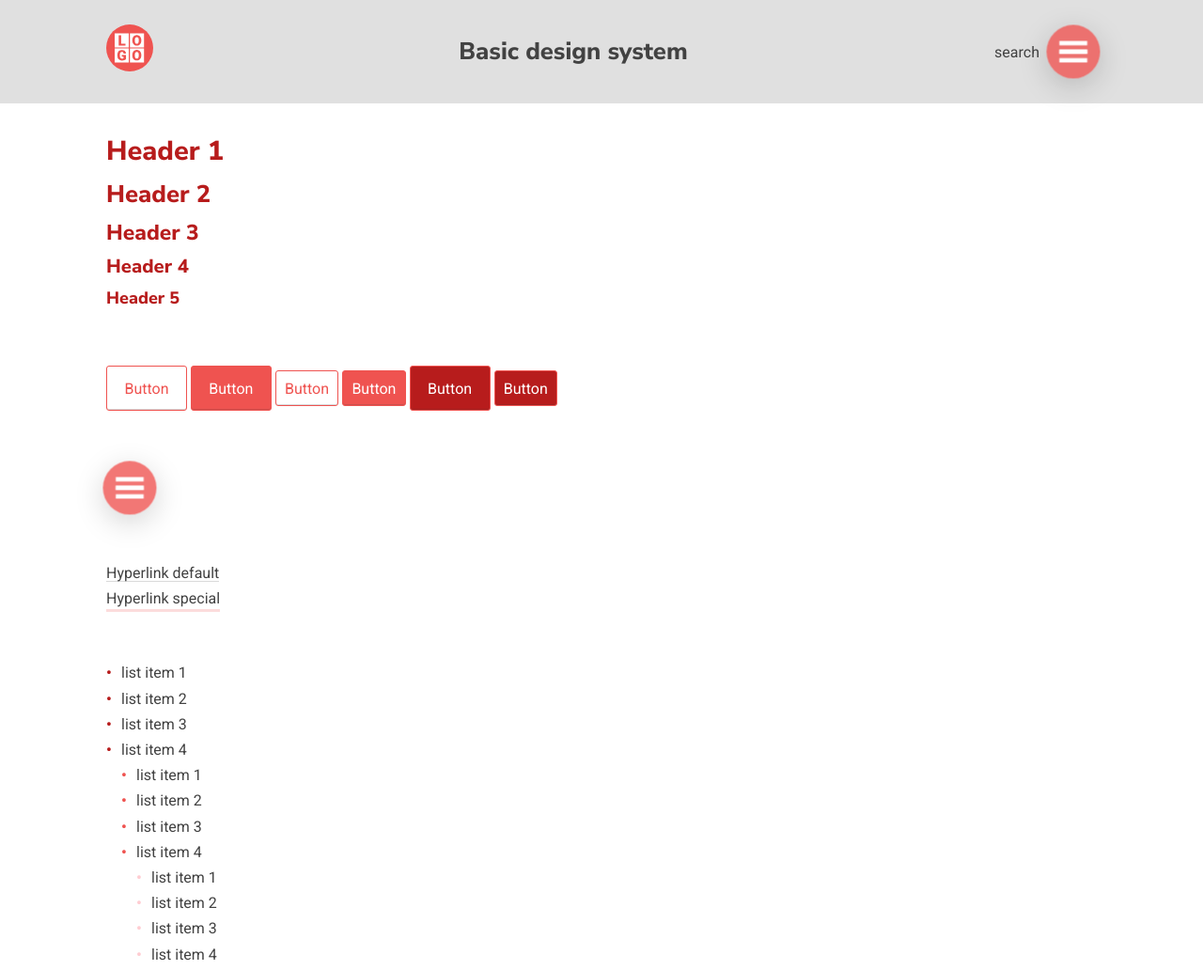
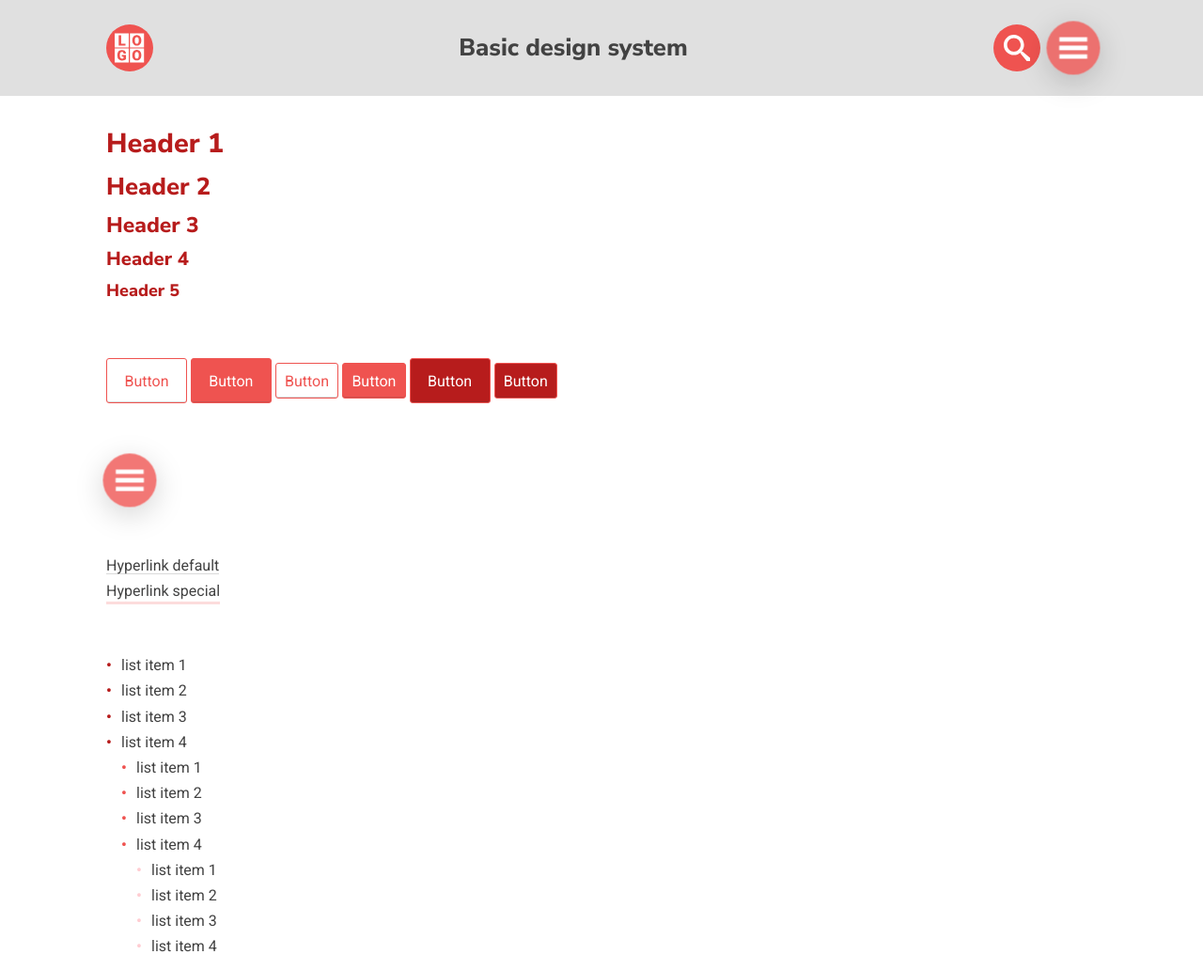
Before and after one commit to mikaelg/node-scripts-taskrunner-boilerplate, a website: page public/test.html in a window 1280 px wide. Shown: the top 1032 px of the page at 94% size. Drawn offline with Linux system fonts and the light colour scheme.

Commit message:
search icon

```diff
--- /dev/null
+++ b/public/sass/component/_search-icon.scss
@@ -0,0 +1,19 @@
+.search-icon {
+  display: inline-block;
+  width: 1.8em;
+  height: 1.8em;
+  stroke-width: 0;
+  stroke: currentColor;
+  fill: $color-white;
+
+  &__container {
+    background-color: $color-primary;
+    width:5rem;
+    height:5rem;
+    border-radius:50%;
+
+    display: flex;
+    justify-content: center;
+    align-items: center;
+  }
+}
--- a/public/sass/layout/_header.scss
+++ b/public/sass/layout/_header.scss
@@ -23,6 +23,8 @@
 
         & > a {
             box-shadow: none;
+            display: flex;
+            align-items: center;
 
             &:hover,
             &:active {
--- a/public/sass/layout/_navigation.scss
+++ b/public/sass/layout/_navigation.scss
@@ -7,15 +7,25 @@
     right:0;
     background-color: $color-primary-light;
     overflow-x: hidden;
-    transition: 0.5s;
+    transition: width 0.5s;
     padding-top: 12rem;
 
     display: flex;
     flex-direction: column;
     align-items: center;
 
+    & > ul {
+        //opacity: 0;
+        //transition: opacity .5s ease-in .5s;
+    }
+
     &.open {
         width:100%;
+
+        // & > ul {
+        //     opacity: 1;
+        // }
+
     }
 
 }
--- a/public/sass/main.scss
+++ b/public/sass/main.scss
@@ -8,6 +8,7 @@
 @import "base/grid";
 @import "base/utilities";
 
+@import "component/search-icon";
 @import "component/nav-icon";
 @import "component/button";
 @import "component/card";
--- a/public/test.html
+++ b/public/test.html
@@ -7,8 +7,8 @@
         <link href="https://fonts.googleapis.com/css?family=Nunito+Sans:400,800|Roboto:300,400,700&display=swap&subset=latin-ext" rel="stylesheet">
 
         <link rel="manifest" href="/manifest.json">
-        <link rel="stylesheet" href="/css/style.css">
-        <script src="/js/main.js"></script>
+        <link rel="stylesheet" href="css/style.css">
+        <script src="js/main.js"></script>
 
         <title>Boilerplate | MIG</title>
     </head>
@@ -41,7 +41,17 @@
                         </a>
                     </div>
                     <div class="header__search">
-                        search
+                        <div class="search-icon__container">
+                                <svg class="search-icon"><use xlink:href="#icon-search"></use></svg>
+                                <svg aria-hidden="true" style="position: absolute; width: 0; height: 0; overflow: hidden;" version="1.1" xmlns="http://www.w3.org/2000/svg" xmlns:xlink="http://www.w3.org/1999/xlink">
+                                    <defs>
+                                    <symbol id="icon-search" viewBox="0 0 32 32">
+                                    <title>search</title>
+                                    <path d="M31.008 27.231l-7.58-6.447c-0.784-0.705-1.622-1.029-2.299-0.998 1.789-2.096 2.87-4.815 2.87-7.787 0-6.627-5.373-12-12-12s-12 5.373-12 12 5.373 12 12 12c2.972 0 5.691-1.081 7.787-2.87-0.031 0.677 0.293 1.515 0.998 2.299l6.447 7.58c1.104 1.226 2.907 1.33 4.007 0.23s0.997-2.903-0.23-4.007zM12 20c-4.418 0-8-3.582-8-8s3.582-8 8-8 8 3.582 8 8-3.582 8-8 8z"></path>
+                                    </symbol>
+                                    </defs>
+                                </svg>
+                        </div>
                     </div>
                     <div class="header__navigation">
                         <div class="nav-icon__container nav-icon__container--zindex" id="nav-icon__container">
```
Also changed, not shown: public/css/style.css.
